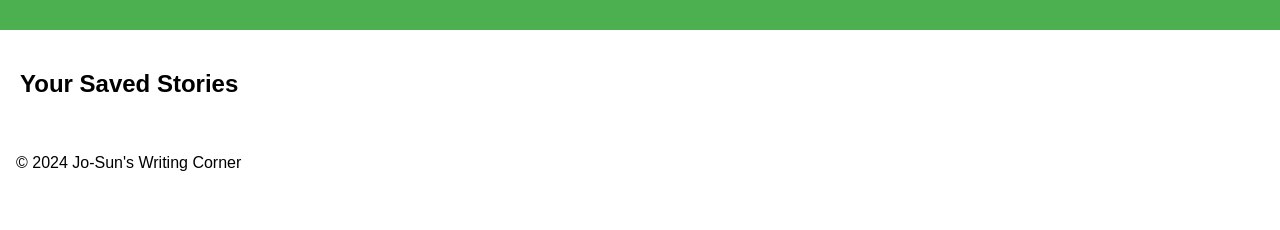
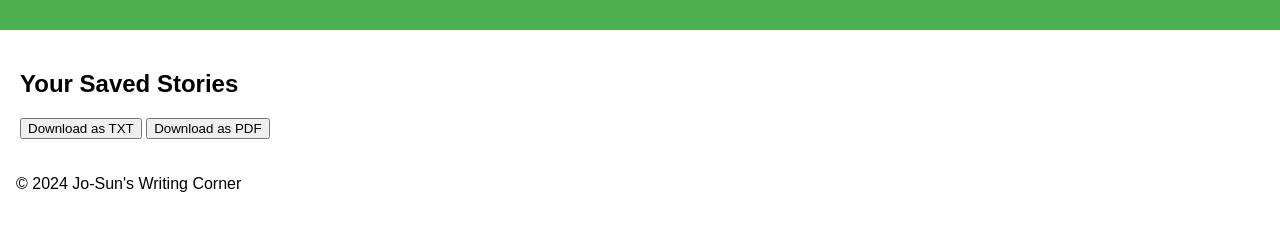
Before and after one commit to JoLuminous/typeresswriting, a plain HTML site: page browse.html in a window 1280 px wide. Shown: the part 200-430 px from the top of the page. Drawn offline with Linux system fonts and the light colour scheme.

Commit message:
Update browse.html

```diff
--- a/browse.html
+++ b/browse.html
@@ -25,6 +25,9 @@
             <ul id="story-list">
                 <!-- Saved stories will be dynamically loaded here -->
             </ul>
+            <button id="download-txt-button">Download as TXT</button>
+            <button id="download-pdf-button">Download as PDF</button>
+            <script src="scripts.js"></script>
         </section>
     </main>
     <footer>
```
